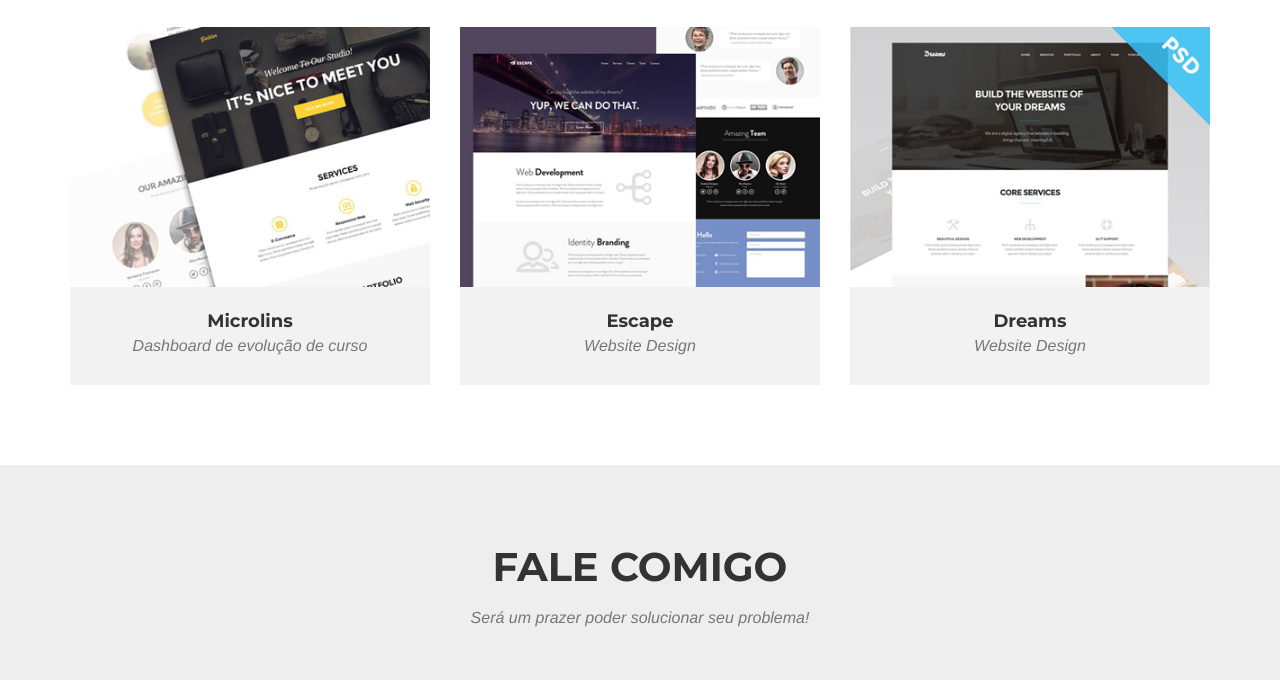
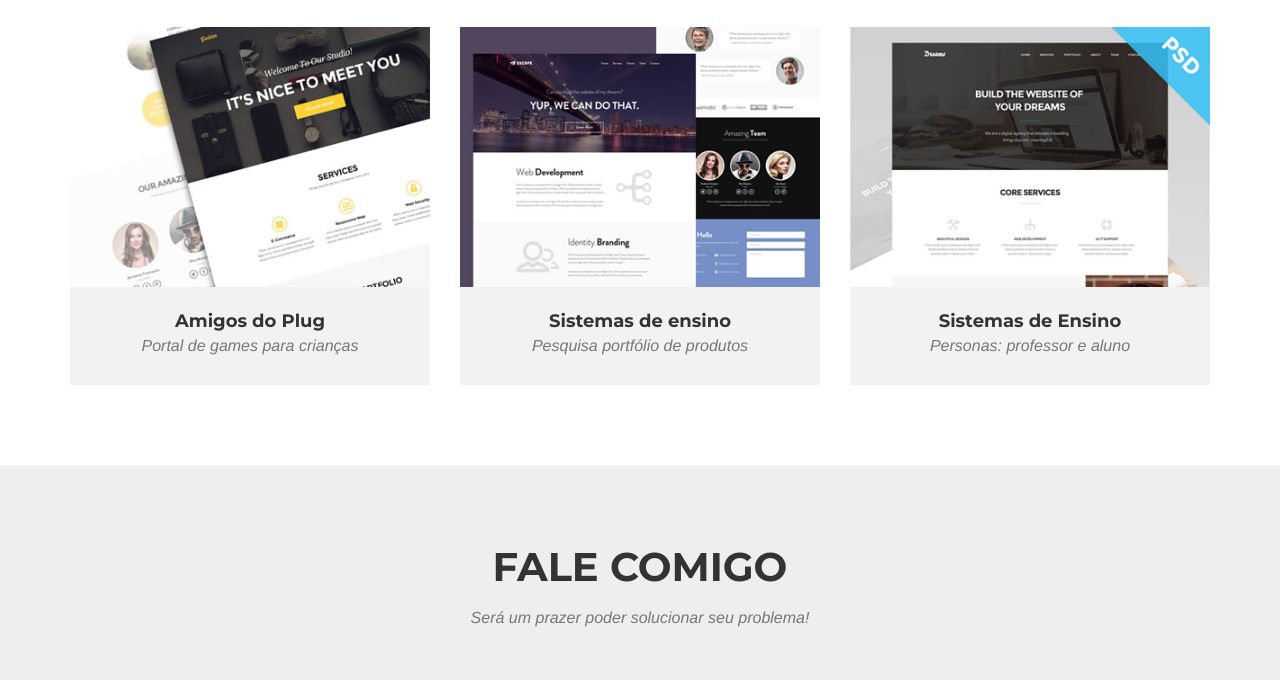
Before and after one commit to Marianavioli/marianavioli.github.io, a website: page index.html in a window 1280 px wide. Shown: the part 4417-5097 px from the top of the page. Drawn offline with nearby package versions, Linux system fonts and the light colour scheme; a web font is replaced by a local one.

Commit message:
Texto
Definição de projetos para o portólio

```diff
--- a/index.html
+++ b/index.html
@@ -455,8 +455,8 @@
                         <img src="img/portfolio/golden.png" class="img-responsive" alt="">
                     </a>
                     <div class="portfolio-caption">
-                        <h4>Microlins</h4>
-                        <p class="text-muted">Dashboard de evolução de curso</p>
+                        <h4>Amigos do Plug</h4>
+                        <p class="text-muted">Portal de games para crianças</p>
                     </div>
                 </div>
                 <div class="col-md-4 col-sm-6 portfolio-item">
@@ -469,8 +469,8 @@
                         <img src="img/portfolio/escape.png" class="img-responsive" alt="">
                     </a>
                     <div class="portfolio-caption">
-                        <h4>Escape</h4>
-                        <p class="text-muted">Website Design</p>
+                        <h4>Sistemas de ensino</h4>
+                        <p class="text-muted">Pesquisa portfólio de produtos</p>
                     </div>
                 </div>
                 <div class="col-md-4 col-sm-6 portfolio-item">
@@ -483,8 +483,8 @@
                         <img src="img/portfolio/dreams.png" class="img-responsive" alt="">
                     </a>
                     <div class="portfolio-caption">
-                        <h4>Dreams</h4>
-                        <p class="text-muted">Website Design</p>
+                        <h4>Sistemas de Ensino</h4>
+                        <p class="text-muted">Personas: professor e aluno </p>
                     </div>
                 </div>
             </div>
```
